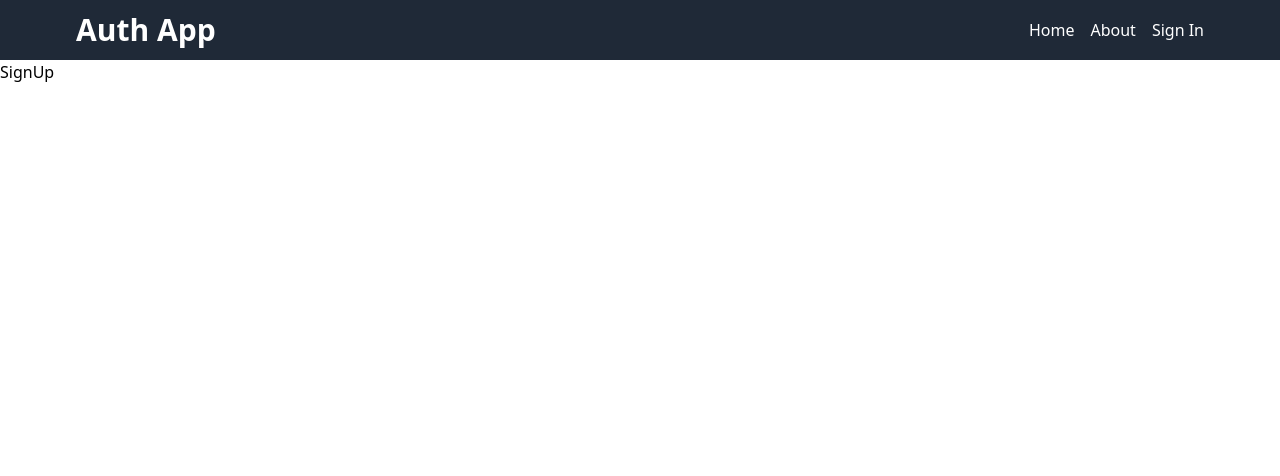
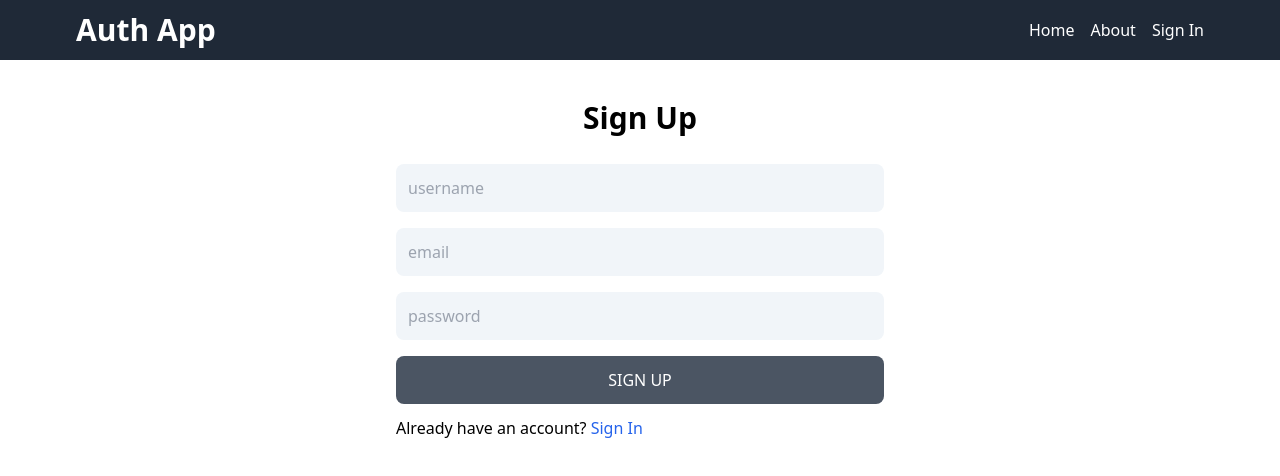
Before and after one commit to DeepBhatt-Cyber/user-authentication, a React (Vite) app in the folder client/: page /sign-up in a window 1280 px wide. Shown: the top 476 px of the page. Built offline with nearby package versions, Linux system fonts and the light colour scheme.

Commit message:
Adding the sign up page UI

```diff
--- a/client/src/pages/SignUp.jsx
+++ b/client/src/pages/SignUp.jsx
@@ -1,9 +1,19 @@
 import React from 'react'
+import { Link } from 'react-router-dom'
 
 export default function SignUp() {
   return (
-    <div>
-      <h1>SignUp</h1>
+    <div className='p-3 max-w-lg mx-auto'>
+      <h1 className='text-3xl text-center font-semibold my-7'>Sign Up</h1>
+        <form className='flex flex-col gap-4'>
+          <input type='text' placeholder='username' id='username' className='bg-slate-100 p-3 rounded-lg'/>
+          <input type='email' placeholder='email' id='email' className='bg-slate-100 p-3 rounded-lg'/>
+          <input type='password' placeholder='password' id='password' className='bg-slate-100 p-3 rounded-lg'/>
+          <button className='bg-gray-600 text-white p-3 rounded-lg uppercase hover:opacity-80 disabled:opacity-20'>Sign Up</button>
+        </form>
+        <div className='mt-3'>
+          <p>Already have an account? <Link to="/sign-in" className='text-blue-600'>Sign In</Link></p>
+        </div>
     </div>
   )
 }
```
